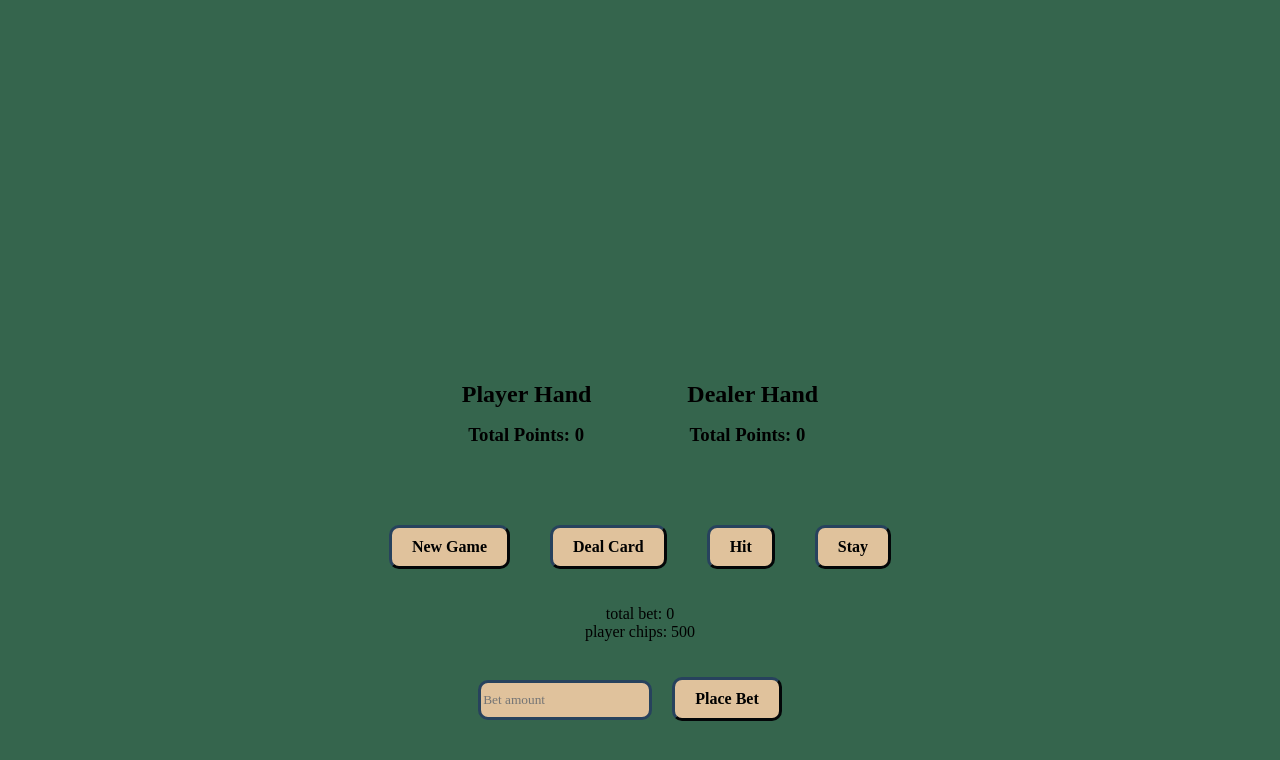
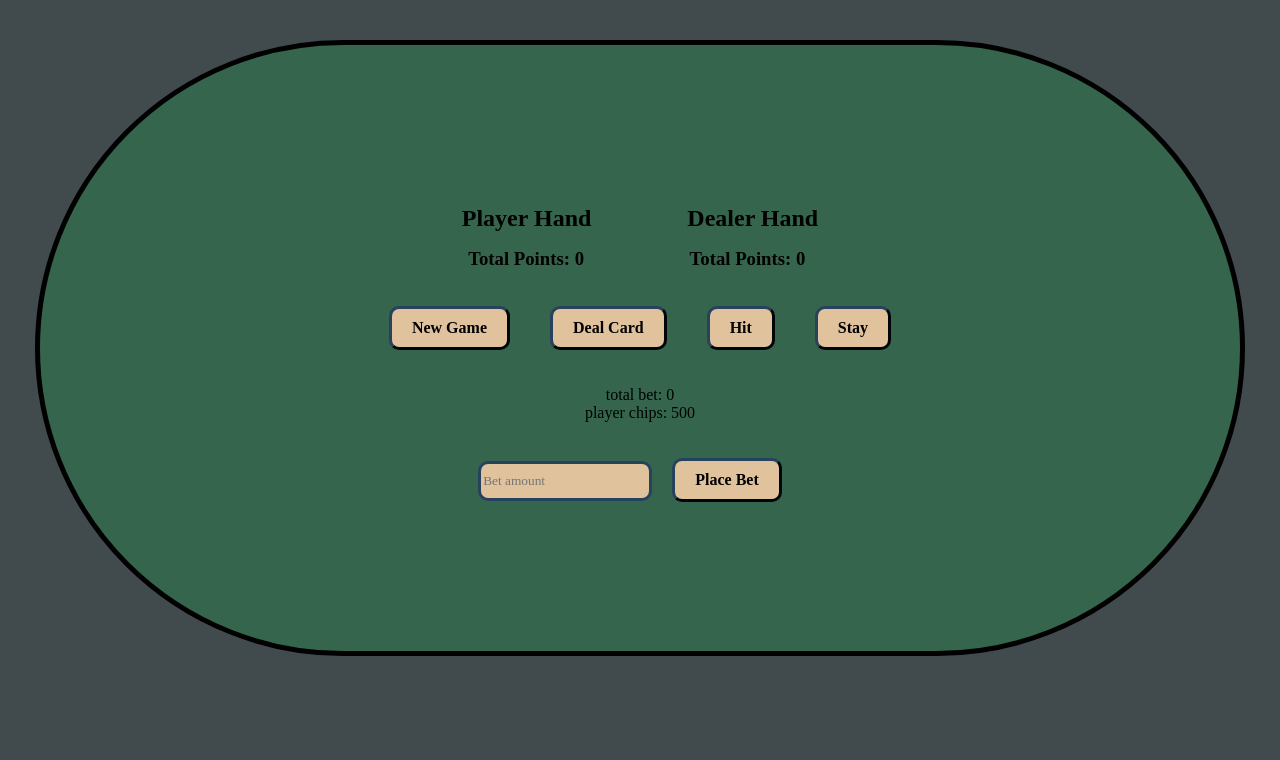
Before and after one commit to Egeeoz/Blackjack, a React (Vite) app: page / in a window 1280 px wide. Shown: the top 760 px of the page. Built offline with nearby package versions, Linux system fonts and the light colour scheme; a web font is replaced by a local one.

Commit message:
Style buttons and container for content

```diff
--- a/src/App.tsx
+++ b/src/App.tsx
@@ -40,6 +40,7 @@ function App() {
 
   return (
     <main className="App">
+      <section className="table">
         <section className="section-outputs">
           <section className="hands">
             <PlayerHand playerHand={playerHand} />
@@ -55,7 +56,9 @@ function App() {
             <TotalPoints
               label="Total Points: "
               points={
-              playerStayed ? dealerPoints : calculatePoints(dealerHand.slice(1))
+                playerStayed
+                  ? dealerPoints
+                  : calculatePoints(dealerHand.slice(1))
               }
             />
           </section>
@@ -66,12 +69,12 @@ function App() {
           <Button handleClick={handleDealCard} text="Deal Card" />
           <Button handleClick={handleHit} text="Hit" />
           <Button handleClick={handleStay} text="Stay" />
-
           <p>
             total bet: {playerBet} <br /> player chips: {playerChips}
           </p>
           <Input />
-        <button onClick={handlePlaceBet}>Place Bet</button>
+          <Button handleClick={handlePlaceBet} text="Place Bet" />
+        </section>
       </section>
     </main>
   );
--- a/src/styling/App.scss
+++ b/src/styling/App.scss
@@ -5,7 +5,20 @@
   font-family: $base-font;
   display: flex;
   flex-direction: column;
-  max-height: 90vh;
+  max-height: 85vh;
+
+  h4 {
+    margin: 0;
+  }
+}
+
+.table {
+  width: 95%;
+  height: 85vh;
+  background-color: $base-background;
+  border-radius: 500px;
+  margin: 2rem auto;
+  border: 5px solid black;
 }
 
 .section-outputs {
@@ -35,19 +48,17 @@
 
 .player-hand {
   display: flex;
-  // flex-direction: column;
   justify-content: flex-end;
   width: 50%;
 }
 
 .dealer-hand {
   display: flex;
-  // flex-direction: column;
   width: 50%;
 }
 
 .hands-title {
-  height: 30vh;
+  // height: 30vh;
   display: flex;
   align-items: flex-end;
   justify-content: center;
--- a/src/styling/_variables.scss
+++ b/src/styling/_variables.scss
@@ -4,6 +4,9 @@
 $base-background: #35654d;
 $button-bg-color: #e0c29c;
 $button-border-color: #27425d;
+$button-hover-color: red;
+$button-bg-hover: #232b2b;
+$button-hover-border: black;
 
 // Fonts
 $base-font: 'Rye', serif;
--- a/src/styling/button.scss
+++ b/src/styling/button.scss
@@ -8,3 +8,10 @@ button {
   border-width: medium;
   font-weight: 600;
 }
+
+button:hover {
+  color: $button-hover-color;
+  transition: ease-in-out 0.2s;
+  background-color: $button-bg-hover;
+  border-color: $button-hover-border;
+}
--- a/src/styling/index.scss
+++ b/src/styling/index.scss
@@ -4,5 +4,5 @@
   margin: 0;
   padding: 0;
   box-sizing: border-box;
-  background-color: $base-background;
+  background-color: #414a4c;
 }
```
Lines whose indentation alone changed are shown as unchanged.
